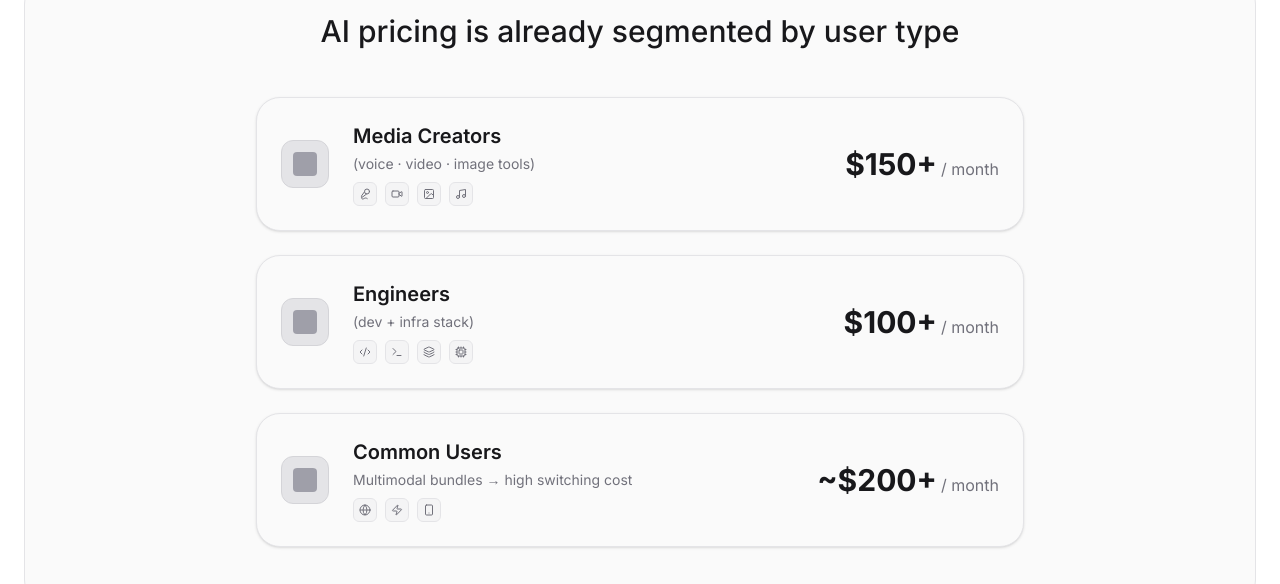
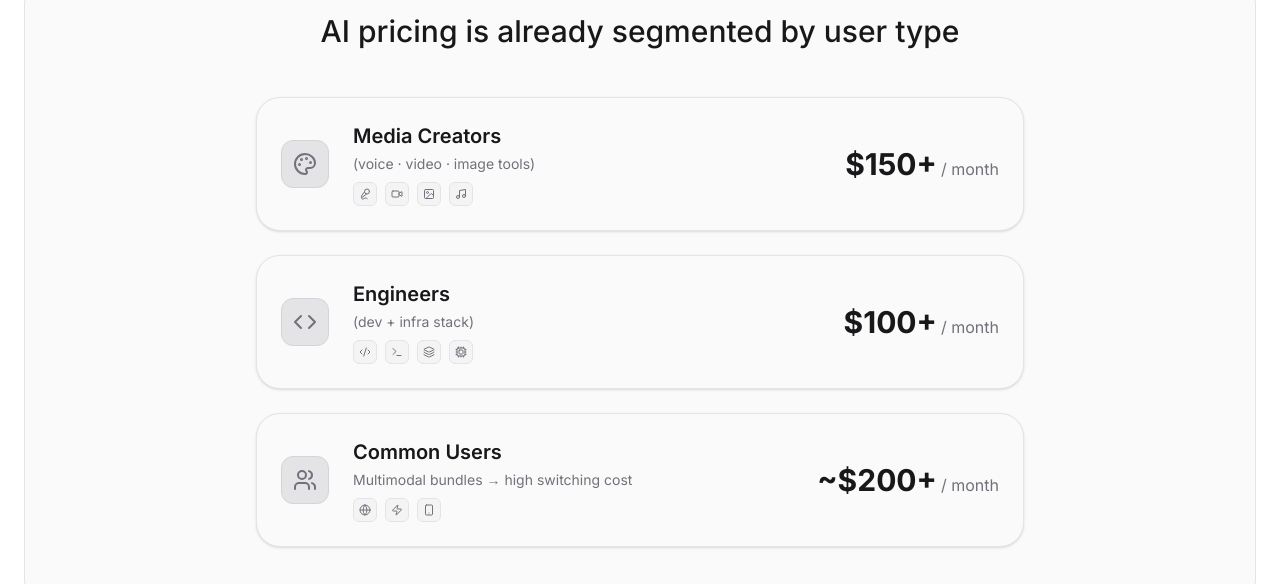
Before and after one commit to Heycoming/cmu-modelverse-initiative-light, a Next.js app: page / in a window 1280 px wide. Shown: the part 2454-3038 px from the top of the page. Built offline with nearby package versions, Linux system fonts and the light colour scheme.

Commit message:
feat: replace placeholder squares with real category icons in pricing cards

```diff
--- a/src/components/Vision.tsx
+++ b/src/components/Vision.tsx
@@ -1,14 +1,14 @@
 'use client';
 
 import React from 'react';
-import { Database, ShieldAlert, Cpu, CheckCircle2, Mic2, Video, Image, Music, Code2, Terminal, Layers, Globe, Zap, Smartphone } from 'lucide-react';
+import { Database, ShieldAlert, Cpu, CheckCircle2, Mic2, Video, Image, Music, Code2, Terminal, Layers, Globe, Zap, Smartphone, Palette, Code, Users } from 'lucide-react';
 import { motion } from 'framer-motion';
 
-const PricingCard = ({ title, price, subtitle, icons }: { title: string, price: string, subtitle: string, icons?: React.ElementType[] }) => (
+const PricingCard = ({ title, price, subtitle, icons, MainIcon }: { title: string, price: string, subtitle: string, icons?: React.ElementType[], MainIcon: React.ElementType }) => (
   <div className="w-full max-w-3xl mx-auto mb-6 bg-zinc-50 border border-zinc-200 rounded-[24px] p-6 flex flex-col md:flex-row items-center justify-between hover:bg-zinc-100 transition-all duration-300 group shadow-sm">
     <div className="flex items-center gap-6 text-center md:text-left mb-4 md:mb-0">
       <div className="w-12 h-12 bg-zinc-200 rounded-xl flex items-center justify-center border border-zinc-300 group-hover:border-[#C41230]/50 transition-colors">
-        <div className="w-6 h-6 bg-zinc-400 rounded-sm"></div>
+        <MainIcon size={24} className="text-zinc-500 group-hover:text-[#C41230] transition-colors" />
       </div>
       <div>
         <h4 className="text-xl font-semibold text-zinc-900 mb-1">{title}</h4>
@@ -154,18 +154,21 @@ const Vision = () => {
               price="$150+"
               subtitle="(voice · video · image tools)"
               icons={[Mic2, Video, Image, Music]}
+              MainIcon={Palette}
             />
             <PricingCard
               title="Engineers"
               price="$100+"
               subtitle="(dev + infra stack)"
               icons={[Code2, Terminal, Layers, Cpu]}
+              MainIcon={Code}
             />
             <PricingCard
               title="Common Users"
               price="~$200+"
               subtitle="Multimodal bundles → high switching cost"
               icons={[Globe, Zap, Smartphone]}
+              MainIcon={Users}
             />
           </div>
         </motion.div>
```
